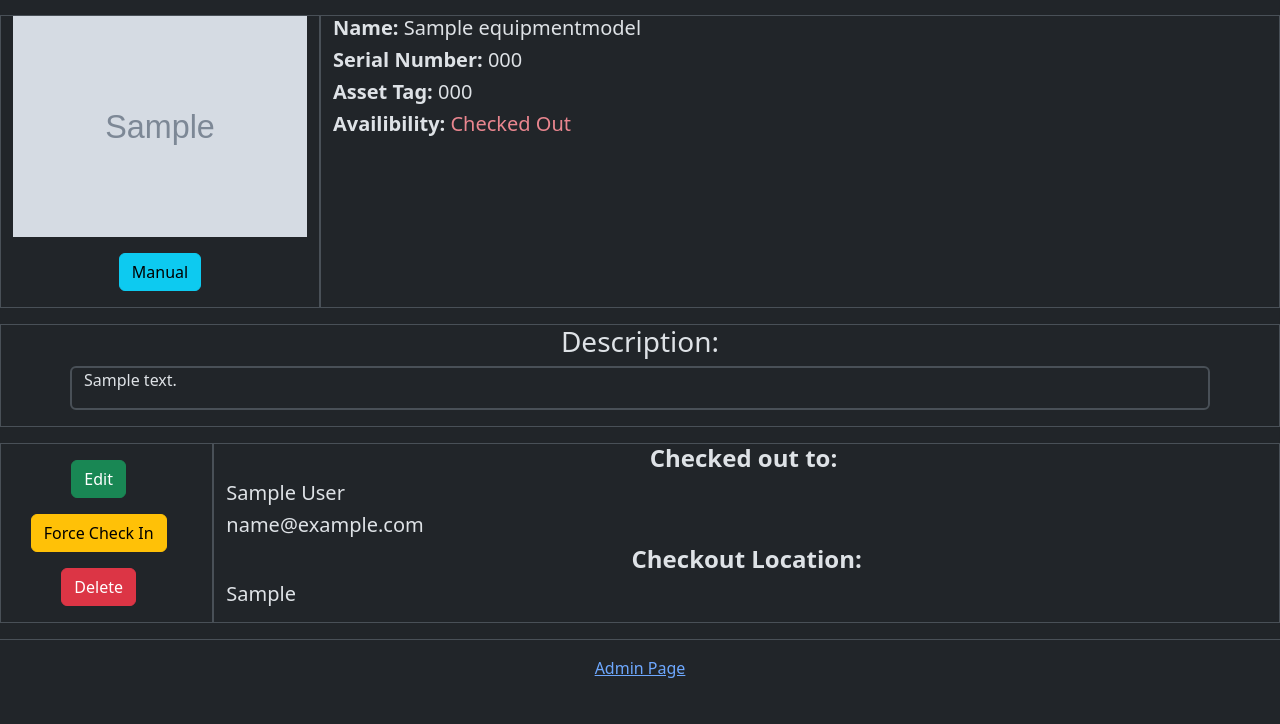
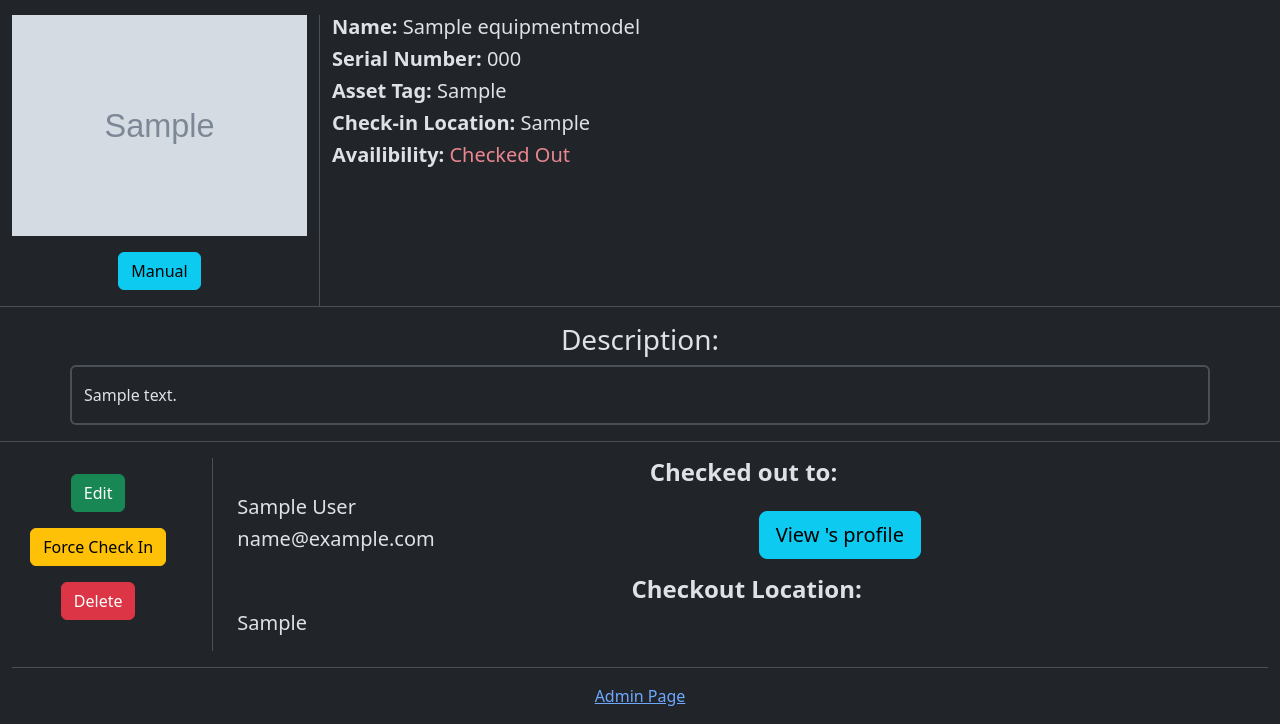
Before and after one commit to C0atRack/Django-Equipment-Management, a Django app: page /equipment_detail/1 in a window 1280 px wide. Shown: the part 336-1060 px from the top of the page. Before the commit the page ends 1014 px from the top, so only its background shows below. Run offline with Django 4.2, Linux system fonts and the light colour scheme; tables that the repository leaves empty hold one stand-in row (values such as "Sample post"); grey boxes marked "Sample" are stand-in pictures; some libraries are stand-ins or nearby versions; grey boxes are pictures that could not be loaded.

Commit message:
Made tweaks to the aira labels on equipment_detail. Also added the checkinLocation as it was previously missing

```diff
--- a/equipment_app/forms.py
+++ b/equipment_app/forms.py
@@ -14,6 +14,7 @@ class EquipmentForm(ModelForm):
             "Category" : Select(attrs={"class" : "form-select"}),
             "Description" : Textarea(attrs={"class" : "form-control"}),
             "ManualLink" : URLInput(attrs={"class" : "form-control"}),
+            "CheckInLocation" : TextInput(attrs={"class" : "form-control"}),
             # https://developer.mozilla.org/en-US/docs/Web/HTML/Element/input/date
             "CalDueDate" : DateInput(attrs={"class" : "form-control", "type": "date"}),
             "WaranteeExpires" : DateInput(attrs={"class" : "form-control", "type": "date"}),
--- a/equipment_app/models.py
+++ b/equipment_app/models.py
@@ -22,6 +22,7 @@ class EquipmentModel(models.Model):
     Img = models.ImageField("Photo", upload_to="uploads/")
     Description = models.TextField("Description", max_length=5000, blank=False)
     ManualLink = models.URLField("Link to Manual", max_length=1000, blank=True)
+    CheckInLocation = models.CharField("Check In Location", max_length=200, blank=False)
 
     CalDueDate = models.DateField("Date for Calibration",)
     WaranteeExpires = models.DateField("Date Warentee Expires")
@@ -45,5 +46,4 @@ class EquipmentModel(models.Model):
         return reverse('equipment-delete', args=[str(self.id)])
 
     def is_availible(self):
-        print(f"Checkout Static: {self.CheckedOutTo}")
         return self.CheckedOutTo == None
--- a/equipment_app/templates/equipment_app/equipment_detail.html
+++ b/equipment_app/templates/equipment_app/equipment_detail.html
@@ -4,15 +4,15 @@
 
 {%block content%}
 <div class="container-fluid">
-    <div class="row my-3">
-        <div class="col-sm-3 border text-center">
+    <div class="row my-3 border-bottom">
+        <div class="col-sm-3 border-end  text-center">
             <img alt="Equipment Photo" class="img-fluid" src="{{object.Img.url}}">
             {% if not object.ManualLink == "" %}
             <a class="btn btn-info my-3" href="{{object.ManualLink}}">Manual</a>
             {%endif%}
         </div>
-        <div class="col border">
-            <div class="border-0 mb-3 text-wrap">
+        <div class="col">
+            <div class=" mb-3 text-wrap">
                 <div class="d-flex flex-row align-center">
                     <h5 class="fw-bold">Name:&nbsp</h5>
                     <h5 class="fw-normal">{{ object }}</h5>
@@ -23,7 +23,11 @@
                 </div>
                 <div class="d-flex flex-row align-center">
                     <h5 class="fw-bold">Asset Tag:&nbsp</h5>
-                    <h5 class="fw-normal">{{ object.SerialNumber }}</h5>
+                    <h5 class="fw-normal">{{ object.AssetTag }}</h5>
+                </div>
+                <div class="d-flex flex-row align-center">
+                    <h5 class="fw-bold">Check-in Location:&nbsp</h5>
+                    <h5 class="fw-normal">{{ object.CheckInLocation }}</h5>
                 </div>
                 <div class="d-flex flex-row align-center">
                     <h5 class="fw-bold">Availibility:&nbsp</h5>
@@ -36,18 +40,18 @@
             </div>
         </div>
     </div>
-    <div class="row">
-        <div class="col border">
+    <div class="row border-bottom">
+        <div class="col">
             <h3 class="text-center">Description:</h3>
             <div class="container-sm border border-2 rounded text-break mb-3">
-                <p>{{object.Description}}</p>
+                <p>{{object.Description | linebreaks}}</p>
             </div>
         </div>
     </div>
         <div class="row my-3">
-        <div class="col-sm-2 border text-center">
+            <div class="col-sm-2 text-center border-end">
                 <div class="my-3">
-                <a aria-label="Edit {{object.name}}'s information" class="btn btn-success me-3" href="{{equipment.get_edit_absolute_url}}">Edit</a>
+                    <a aria-label="Edit {{object.name}}'s information" class="btn btn-success me-3" href="{{object.get_edit_absolute_url}}">Edit</a>
                 </div>
                 <div class="mb-3">
                     <a aria-label="Force check {{object.name}}'s in" class="btn btn-warning me-3" href="{% url 'stub' %}">Force Check In</a>
@@ -56,21 +60,32 @@
                     <a aria-label="Delete {{object.name}}" class="btn btn-danger me-3" href="{{object.get_delete_absolute_url}}">Delete</a>
                 </div>
             </div>
-        <div class="col border">
-            <div class="border-0 mb-3 text-wrap">
+            <div class="col">
+                <div class="mb-3 text-wrap">
                     {% if object.is_availible %}
-                <a aria-label="Delete {{object.name}}" class="btn btn-info btn-lg my-3" href="{{object.get_delete_absolute_url}}">Check out now!</a>
+                    <a aria-label="Check out {{object.name}}" class="btn btn-info btn-lg my-3" href="{%url 'stub'%}">Check out now!</a>
                     {%else%}
                     {%with checkout_user=object.CheckedOutTo.AffUser%}
+                    <div class="container-fluid">
                         <h4 class="fw-bold text-center">Checked out to:&nbsp</h5>
+                        <div class="row">
+                            <div class="col-sm">
+                                {% comment %} TODO: These header portions aren't centered with the Profile button {% endcomment %}
                                 <h5 class="fw-normal">{{checkout_user.first_name}} {{checkout_user.last_name}}</h3>
                                 <h5 class="fw-normal">{{checkout_user.email}}</h3>
+                            </div>
+                            <div class="col">
+                                <a aria-label="View {{user.first_name}} {{user.last_name}}'s profile" class="btn btn-info btn-lg my-3" href="{%url 'stub'%}">View {{user.first_name| capfirst}} {{user.last_name | capfirst}}'s profile</a>
+                            </div>
+                        </div>
                         <h4 class="fw-bold text-center">Checkout Location:</h5>
                         <h5 class="fw-normal">{{object.CheckOutLocation}}</h3>
+                    <div>
                     {%endwith%}
                     {%endif%}
                 </div>
             </div>
         </div>
     </div>
+</div>
 {%endblock%}
```
Lines whose indentation alone changed are shown as unchanged.
